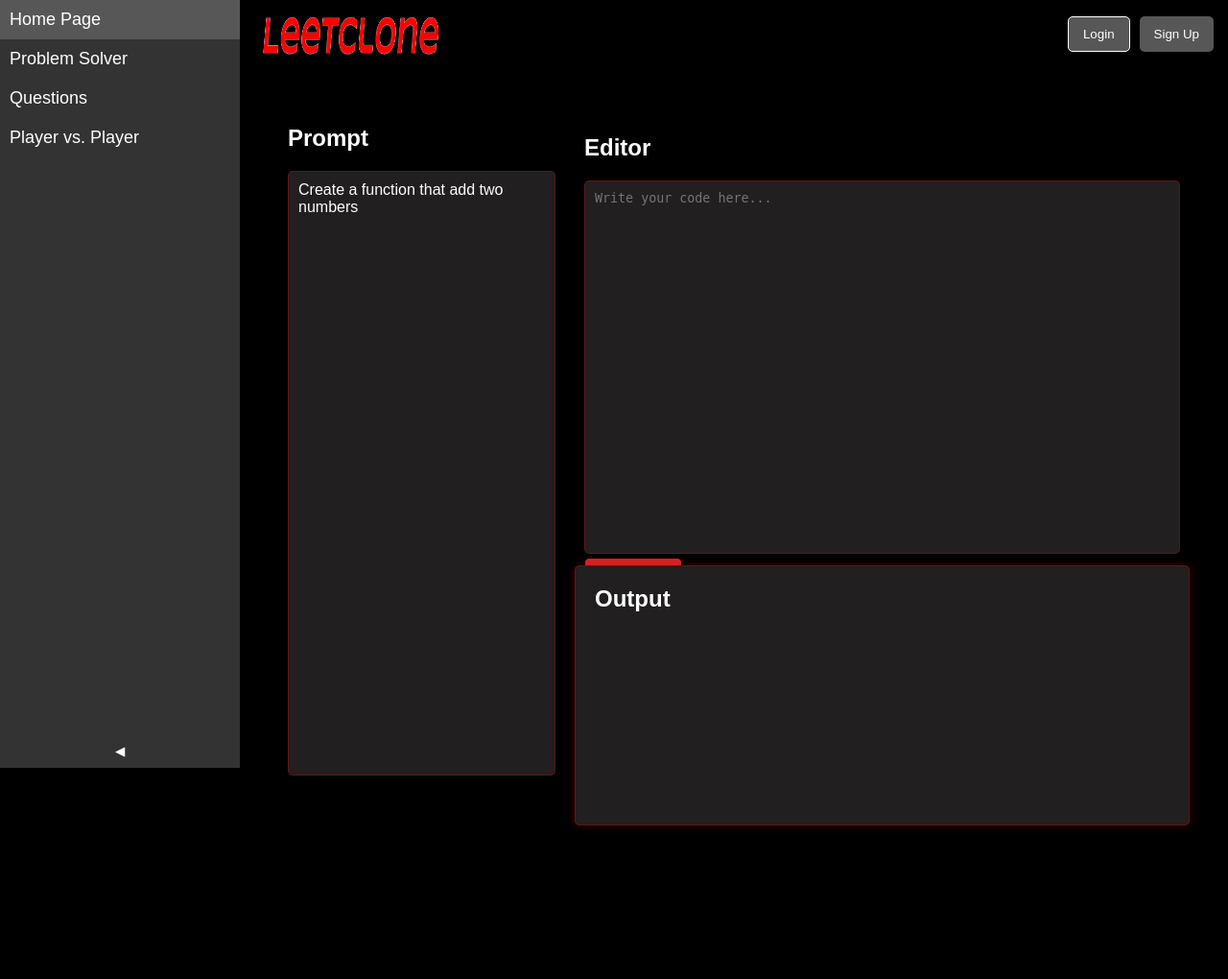
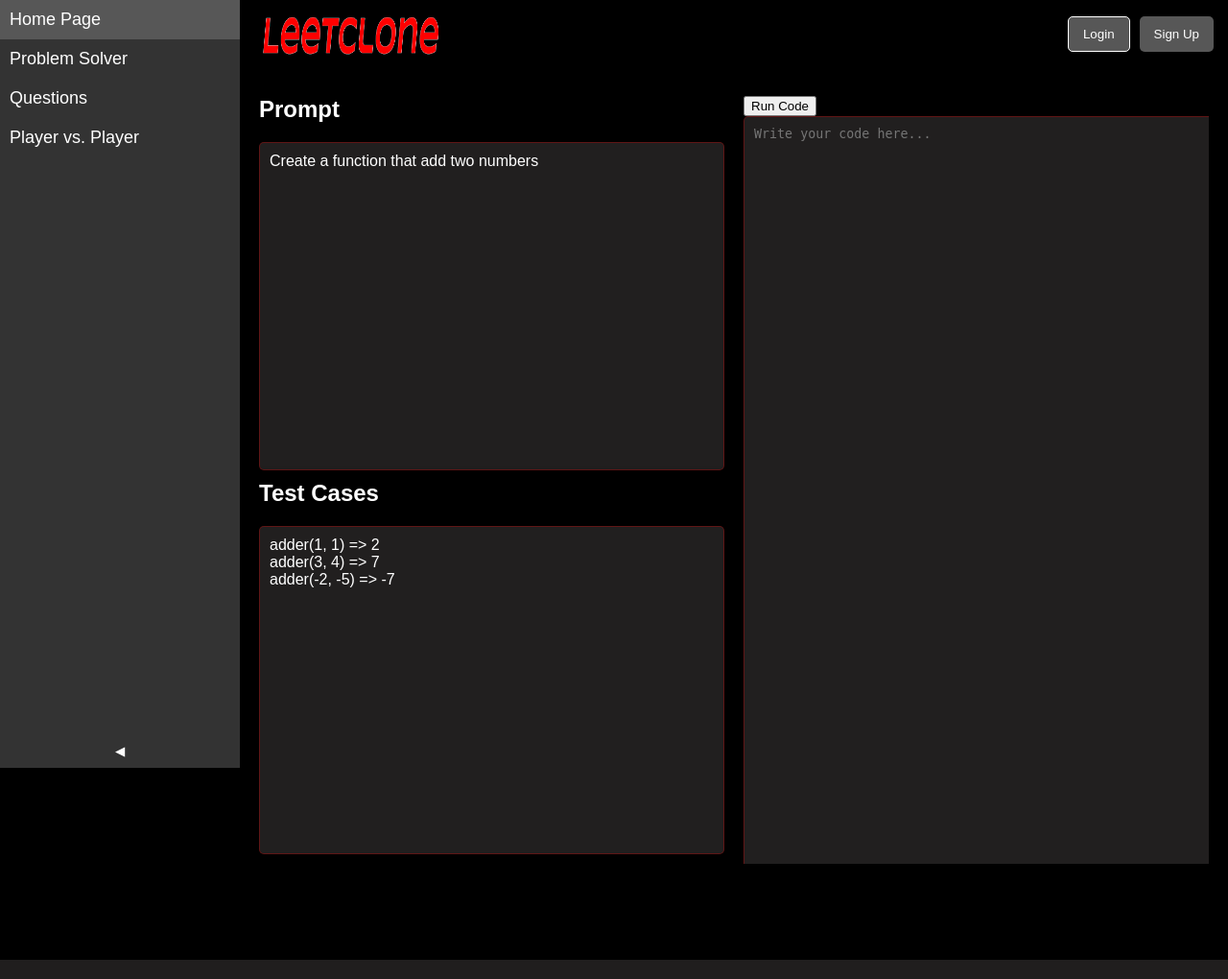
Before and after one commit to ManojTuraga/LeetClone, a Flask app: page /qna in a window 1280 px wide. Shown: the whole page at 96% size. Run offline with Flask 3, Linux system fonts and the light colour scheme.

Commit message:
fixing up the qna page

```diff
--- a/static/css/imports/base.css
+++ b/static/css/imports/base.css
@@ -5,13 +5,14 @@ Imports
 @import url( "sidebar.css" );
 @import url( "auth_buttons.css" );
 
-body
-    {
+body {
     font-family: Arial, sans-serif;
+    background-color: black;
     margin: 0;
     padding: 0;
     display: flex;
-    }
+}
+
 
 .header
     {
--- a/static/css/imports/globals.css
+++ b/static/css/imports/globals.css
@@ -21,6 +21,9 @@ Sources: W3Schools
     --side-bar-min-size: 30px;
     --side-bar-max-size: 250px;
 
+    --header-height: 50px;
+    --header-padding: 10px;
+
     --content-offset-from-collapse: 30px;
 
     /* Positioning Related Variables*/
--- a/static/css/qna_style.css
+++ b/static/css/qna_style.css
@@ -1,30 +1,56 @@
-body {
-    font-family: Arial, sans-serif;
-    background-color: black;
-    margin: 0;
-    padding: 0;
-}
+@import url("imports/base.css");
 
 .container {
     display: flex;
-    height: 100vh;
-    padding: 10px;
+    height: 100vh; /* Make the container take up the full viewport height */
+    flex-direction: row;
+    overflow: hidden; /* Prevent scrolling */
+    align-items: stretch; /* Stretch items to fill the container */
 }
 
-.prompt-box {
-    width: 30%;
-    padding: 20px;
+.prompt-and-test-cases {
+    display: flex;
+    flex-direction: column;
+    flex: 1;
+    padding-right: 10px; /* Add padding to the right */
+}
+
+.editor-and-config {
+    display: flex;
+    flex-direction: column;
+    flex: 1;
+    padding-left: 10px; /* Add padding to the left */
+}
+
+.prompt-box, .test {
+    flex: 1; /* Make each box take up 50% of the height */
     background: black;
     box-shadow: 0 0 10px black;
+    display: flex;
+    flex-direction: column;
+    margin-bottom: 10px; /* Add some space between the boxes */
+    overflow: hidden; /* Prevent scrolling */
 }
 
-.prompt-box h2 {
+.prompt-box h2, .test h2 {
     color: white;
     margin-top: 0;
 }
 
-.prompt-box p {
-    height: 80%;
+.prompt-box p, .test p {
+    flex-grow: 1; /* Make the content expand to fill the available space */
+    margin: 0;
+    padding: 10px;
+    color: white;
+    border: 1px solid rgba(255, 0, 0, 0.283);
+    border-radius: 5px;
+    background: rgb(33, 31, 31);
+    overflow: hidden; /* Prevent scrolling */
+}
+
+textarea#code {
+    height: 100vh;
+    width: 100%;
     margin: 0;
     padding: 10px;
     color: white;
@@ -32,65 +58,5 @@ body {
     border-radius: 5px;
     background: rgb(33, 31, 31);
     overflow: auto;
+    align-self: flex-start; /* Align the textarea with the top of the box */
 }
-
-.editor-output {
-    width: 70%;
-    display: flex;
-    flex-direction: column;
-    height: 100%;
-}
-
-.editor {
-    flex: 2;
-    padding: 10px;
-    background: black;
-    box-shadow: 0 0 10px black;
-}
-
-.editor h2 {
-    margin-top: 1;
-    color: white;
-}
-
-.editor textarea {
-    width: 95%;
-    height: 80%;
-    resize: none;
-    background-color: rgb(33, 31, 31);
-    border: 1px solid rgba(255, 0, 0, 0.283);
-    border-radius: 5px;
-    padding: 10px;
-    color: white;
-}
-
-.output {
-    flex: 1;
-    padding: 20px;
-    background: rgb(33, 31, 31);
-    border: 1px solid rgba(255, 0, 0, 0.283);
-    border-radius: 5px;
-    box-shadow: 0 0 10px rgba(255, 0, 0, 0.283);
-    overflow-y: auto;
-    color: white;
-    margin-bottom: 50px;
-    margin-right: 10px;
-}
-
-.output h2 {
-    color: white;
-    margin-top: 0;
-}
-
-#runButton {
-    padding: 10px 20px;
-    background-color: rgba(228, 40, 40, 0.922);
-    color: black;
-    border: thin double;
-    border-radius: 5px;
-    cursor: pointer;
-}
-
-#runButton:hover {
-    background-color: rgb(0, 255, 149);
-}
--- a/templates/qna.html
+++ b/templates/qna.html
@@ -7,19 +7,26 @@
 
 {% block main %}
 <div class="container">
-    <div class="prompt-box">
-        <h2>Prompt</h2>
-        <p id="promptText">{{ question_info[ "prompt" ] }}</p>
+    <div class="prompt-and-test-cases">
+        <div class="prompt-box">
+            <h2>Prompt</h2>
+            <p id="promptText">{{ question_info[ "prompt" ] }}</p>
+        </div>
+        <div class="test">
+            <h2>Test Cases</h2>
+            <p id="test-cases">
+                {% for case in question_info[ "tests" ] %}
+                {{ case }} <br>
+                {% endfor %}
+            </p>
+        </div>
     </div>
-    <div class="editor-output">
+    <div class="editor-and-config">
+        <div class="select-and-submit">
+        <button id="runButton">Run Code</button>
+        </div>
         <div class="editor">
-            <h2>Editor</h2>
             <textarea id="code" placeholder="Write your code here..."></textarea>
-            <button id="runButton">Run Code</button>
-        </div>
-        <div class="output">
-            <h2>Output</h2>
-            <pre id="outputBox"></pre>
         </div>
     </div>
 </div>
```
